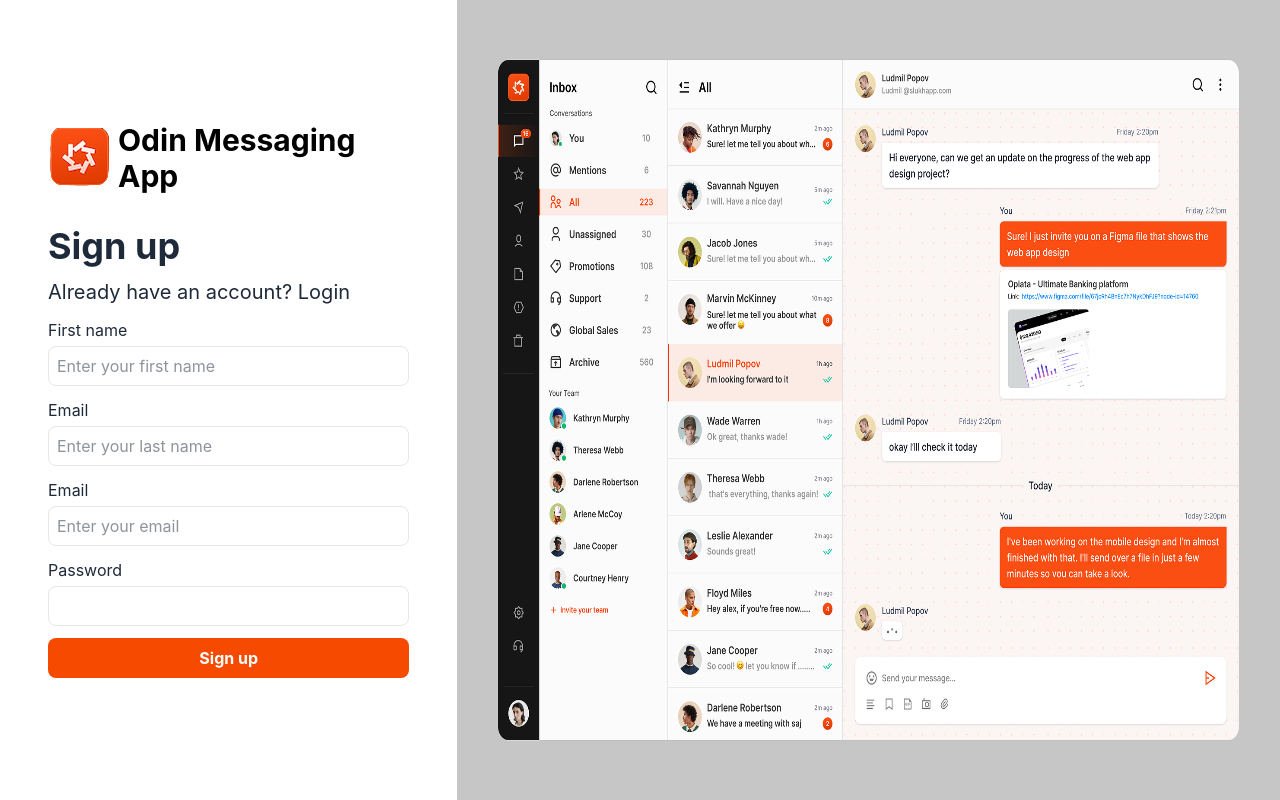
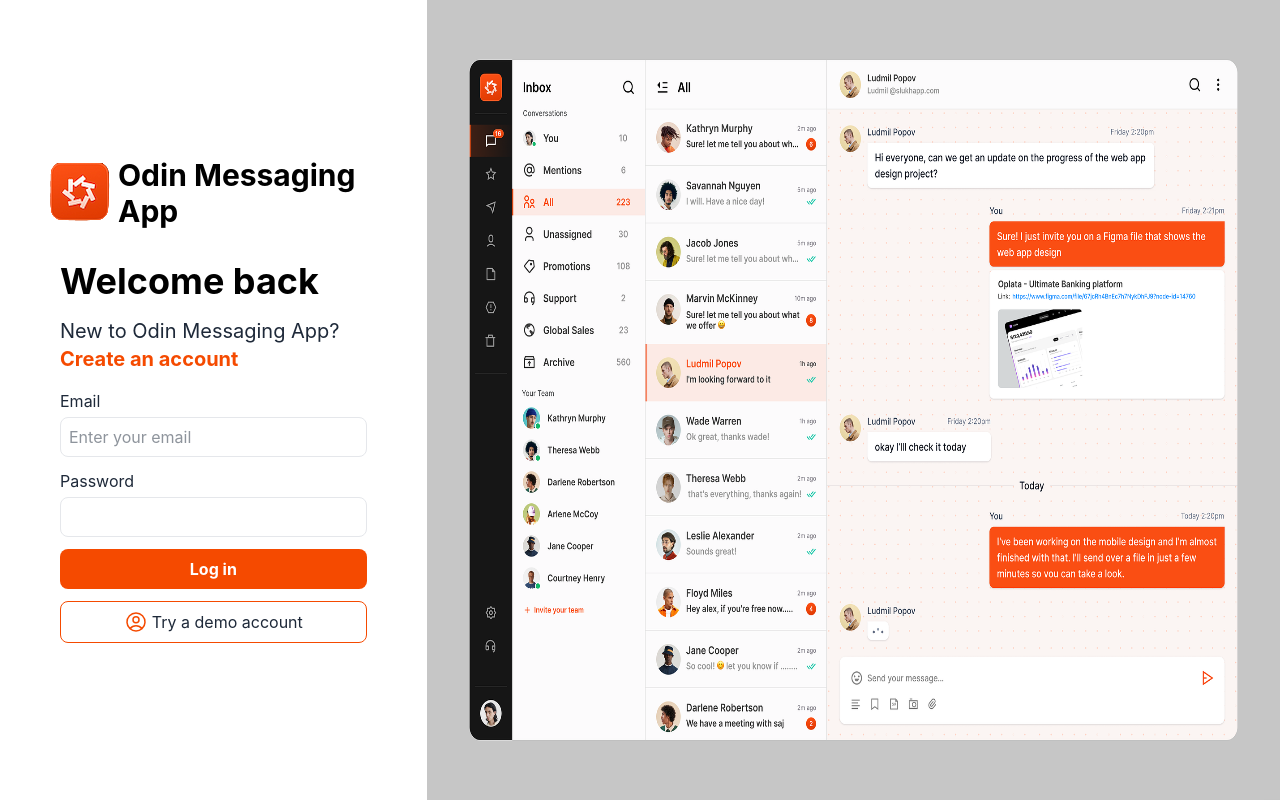
Before and after one commit to ZTanvir/message-app, a React (Vite) app in the folder client/: page /login in a window 1280 px wide. Built offline with nearby package versions, Linux system fonts and the light colour scheme.

Commit message:
Add authlayout to wrap login,signup component with common content

```diff
--- a/client/src/App.tsx
+++ b/client/src/App.tsx
@@ -1,12 +1,7 @@
-import AuthPage from "./pages/auth";
 import "./App.css";
 
 function App() {
-  return (
-    <div className="">
-      <AuthPage />
-    </div>
-  );
+  return <div className=""></div>;
 }
 
 export default App;
--- /dev/null
+++ b/client/src/layouts/AuthLayout.tsx
@@ -0,0 +1,25 @@
+import { Outlet } from "react-router";
+import appSampleImg from "../assets/images/dashboard-messaging-4067c248.png";
+import logoImg from "../../public/logo.png";
+
+export default function AuthLayout() {
+  return (
+    <main className="flex min-h-screen justify-center lg:justify-start">
+      <section className="self-center rounded-lg border border-orange-600 p-12 shadow-md lg:min-w-1/3 lg:border-0 lg:py-0 lg:shadow-none">
+        <h1 className="mb-8 flex items-center gap-x-2 font-bold">
+          <img src={logoImg} alt="logo" />
+          <span className="text-3xl">Odin Messaging App</span>
+        </h1>
+        {/* render SignUp or Login component */}
+        <Outlet />
+      </section>
+      <div className="hidden lg:block lg:min-w-2/3">
+        <img
+          className="h-full w-full lg:object-cover xl:object-fill"
+          src={appSampleImg}
+          alt="app sample"
+        />
+      </div>
+    </main>
+  );
+}
--- a/client/src/main.tsx
+++ b/client/src/main.tsx
@@ -1,10 +1,21 @@
 import { StrictMode } from "react";
 import { createRoot } from "react-dom/client";
 import "./index.css";
-import App from "./App.tsx";
+import { BrowserRouter, Routes, Route } from "react-router";
+import AuthLayout from "./layouts/AuthLayout";
+import Login from "./pages/auth/component/login";
+import SignUp from "./pages/auth/component/signUp";
 
 createRoot(document.getElementById("root")!).render(
   <StrictMode>
-    <App />
+    <BrowserRouter>
+      <Routes>
+        <Route path="/" element={<h1>dsds</h1>} />
+        <Route element={<AuthLayout />}>
+          <Route path="/login" element={<Login />} />
+          <Route path="/signup" element={<SignUp />} />
+        </Route>
+      </Routes>
+    </BrowserRouter>
   </StrictMode>,
 );
--- a/client/src/pages/auth/component/login.tsx
+++ b/client/src/pages/auth/component/login.tsx
@@ -1,11 +1,15 @@
 import { UserCircleIcon } from "@heroicons/react/24/outline";
+import { Link } from "react-router";
 
 export default function Login() {
   return (
     <section className="space-y-4 px-3">
       <h2 className="text-4xl font-bold">Welcome back</h2>
       <p className="text-xl text-gray-800">
-        New to Odin Messaging App? Create an account
+        New to Odin Messaging App?{" "}
+        <Link className="font-bold text-orange-600" to={"/signup"}>
+          Create an account
+        </Link>
       </p>
       <form id="loginForm" className="flex flex-col gap-y-3 text-gray-800">
         <div className="flex flex-col gap-y-1">
--- a/client/src/pages/auth/component/signUp.tsx
+++ b/client/src/pages/auth/component/signUp.tsx
@@ -1,8 +1,15 @@
+import { Link } from "react-router";
+
 export default function SignUp() {
   return (
     <form id="signUpForm" className="flex flex-col gap-y-3 text-gray-800">
       <h2 className="text-4xl font-bold">Sign up</h2>
-      <p className="text-xl text-gray-800">Already have an account? Login</p>
+      <p className="text-xl text-gray-800">
+        Already have an account?{" "}
+        <Link className="font-bold text-orange-600" to={"/login"}>
+          Login
+        </Link>
+      </p>
       <div className="flex flex-col gap-y-1">
         <label htmlFor="f_name">First name</label>
         <input
--- a/client/src/pages/auth/index.tsx
+++ /dev/null
@@ -1,26 +0,0 @@
-import Login from "./component/login";
-import appSampleImg from "../../assets/images/dashboard-messaging-4067c248.png";
-import logImg from "../../../public/logo.png";
-import SignUp from "./component/signUp";
-
-export default function AuthPage() {
-  return (
-    <main className="flex min-h-screen justify-center lg:justify-start">
-      <section className="lg:basic-1/3 self-center rounded-lg border border-orange-600 p-12 shadow-md lg:border-0 lg:py-0 lg:shadow-none">
-        <h1 className="mb-8 flex items-center gap-x-2 font-bold">
-          <img src={logImg} alt="logo" />
-          <span className="text-3xl">Odin Messaging App</span>
-        </h1>
-        {/* <Login /> */}
-        <SignUp />
-      </section>
-      <div className="hidden lg:block lg:basis-2/3">
-        <img
-          className="h-full w-full lg:object-cover xl:object-fill"
-          src={appSampleImg}
-          alt="app sample"
-        />
-      </div>
-    </main>
-  );
-}
```
